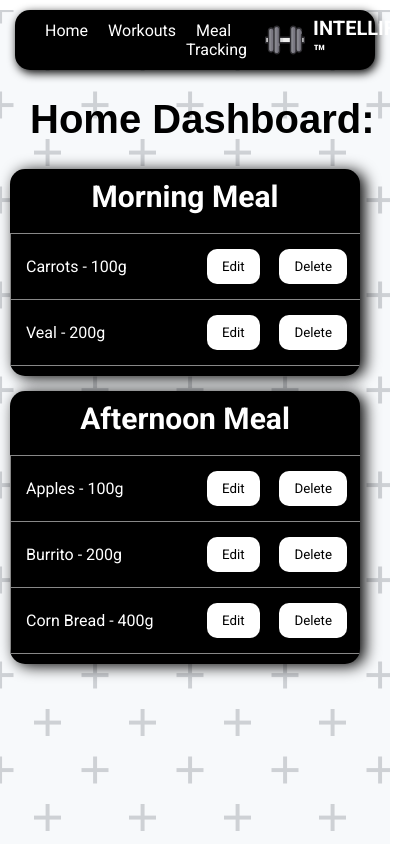
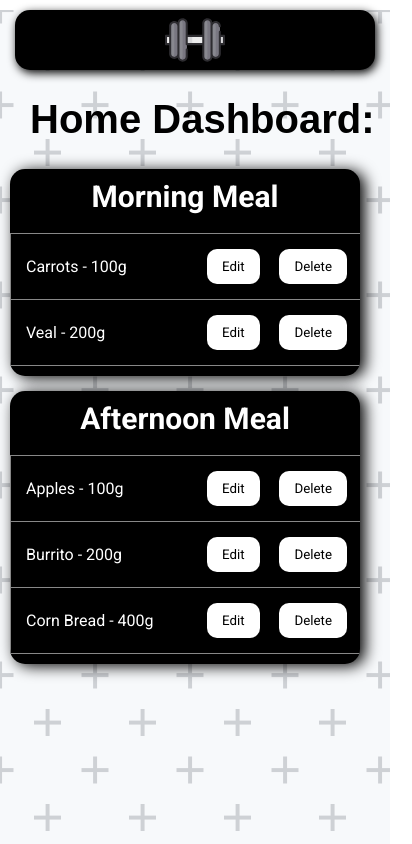
Before and after one commit to nicknitride/CSCI-42_Group_Repo, a React (Vite) app in the folder intellifit/: page / in a window 390 px wide. Shown: the whole page, 412 px wide, since content can reach past the window. Built offline with nearby package versions, Linux system fonts and the light colour scheme.

Commit message:
Fixed navigation bar for mobile view

```diff
--- a/intellifit/src/component-pages/WorkoutsAdd.css
+++ b/intellifit/src/component-pages/WorkoutsAdd.css
@@ -104,90 +104,3 @@ select {
       opacity: 1;
     }
   }
-
- /* Define styles for mobile */
-@media screen and (max-width: 600px) {
-  .addForm_Container {
-      padding: 1em;
-      margin-left: 10px;
-      margin-right: 10px;
-  }
-
-  .exInputFieldsContainer .exerSelect,
-  .exInputFieldsContainer .reps,
-  .exInputFieldsContainer .sets,
-  .exInputFieldsContainer .distance {
-      flex: 0 0 100%;
-      margin-bottom: 1em;
-  }
-
-  #addExercise,
-  #Add-Workout {
-      padding: 0.5em 1em;
-      font-size: 0.9rem;
-  }
-
-  .chooseWorkoutText {
-      font-size: 1.2rem;
-  }
-
-  select {
-      font-size: 0.9rem;
-  }
-
-  .navbar {
-      background-color: #333;
-      padding: 1em;
-      display: flex;
-      justify-content: space-between;
-      align-items: center;
-  }
-
-  .logo img {
-      height: 40px;
-  }
-
-  .menu-icon {
-      display: none;
-      color: #fff;
-      cursor: pointer;
-  }
-
-  .menu-dropdown {
-      display: flex;
-  }
-
-  .menu-dropdown a {
-      color: #fff;
-      text-decoration: none;
-      padding: 0 1em;
-  }
-
-  .menu-dropdown {
-      display: none;
-      flex-direction: column;
-      background-color: #333;
-      position: absolute;
-      top: 60px;
-      left: 0;
-      width: 100%;
-  }
-
-  .menu-dropdown a {
-      padding: 1em;
-      border-bottom: 1px solid #777;
-  }
-
-  .menu-icon {
-      display: block;
-  }
-}
-
-/* function toggleMenu() {
-  var menu = document.getElementById("menuDropdown");
-  if (menu.style.display === "flex") {
-      menu.style.display = "none";
-  } else {
-      menu.style.display = "flex";
-  }
-} */
--- a/intellifit/src/component-pages/WorkoutsAdd.tsx
+++ b/intellifit/src/component-pages/WorkoutsAdd.tsx
@@ -265,14 +265,6 @@ function WorkoutsAdd(){
             <div className="minigreeter-container">
                 <Minigreeter label="Add a Workout"></Minigreeter>
             </div>
-            <div className="dropdown">
-                   <button>Intellifit</button>
-                    <div className="content">
-                        <a href="#">Home</a>
-                        <a href="#">Workouts</a>
-                        <a href="#">Meal Tracking</a>
-                </div>
-            </div>
             <div className="addForm_Container">
                 <form className="addForm" onSubmit={handleSubmit}>
                     <div className="workoutField">
--- a/intellifit/src/components/Navbar.tsx
+++ b/intellifit/src/components/Navbar.tsx
@@ -1,26 +1,49 @@
+import React, { useState } from 'react';
 import "../css/Navbar.css";
 import gymlogo from "../assets/1_gym.svg";
+import { Link } from "react-router-dom";
+
 function Navbar() {
+  const [showDropdown, setShowDropdown] = useState(false);
+
+  const toggleDropdown = () => {
+    setShowDropdown(!showDropdown);
+  };
+
   return (
     <>
       <div className="outer-nav-flex">
         <div className="left-nav-flex">
           <div className="rounded-button">
-            <a href="/">Home</a>
+            <Link to="/">Home</Link>
           </div>
           <div className="rounded-button">
-            <a href="/workouts">Workouts</a>
+            <Link to="/workouts">Workouts</Link>
           </div>
           <div className="rounded-button">
-            <a href="/meals">Meal Tracking</a>
+            <Link to="/meals">Meal Tracking</Link>
           </div>
         </div>
         <div className="nav-logo">
           <img src={gymlogo} alt="Gym Logo" />
           <span>Intellifit {String.fromCharCode(8482)}</span>
         </div>
+
+        {/* Mobile dropdown */}
+        <div className="dropdown-mobile" onClick={toggleDropdown}>
+          <img src={gymlogo} alt="Gym Logo" />
+          {showDropdown && (
+            <div className="content">
+              <a href="http://localhost:5173/">Home</a>
+              <a href="http://localhost:5173/workouts">Workouts</a>
+              <a href="http://localhost:5173/meals">Meal Tracking</a>
+            </div>
+          )}
+        </div>
+
       </div>
     </>
   );
 }
+
 export default Navbar;
--- a/intellifit/src/css/Navbar.css
+++ b/intellifit/src/css/Navbar.css
@@ -62,3 +62,67 @@
     padding: 5px 8px;
     border-radius: 10px;
 }
+
+.dropdown-mobile{
+    display:none;
+}
+
+/* Hide Intellifit logo and text in mobile view */
+@media only screen and (max-width: 768px) {
+    .nav-logo {
+        display: none;
+    }
+
+    .left-nav-flex {
+        display: none;
+    }
+
+    .dropdown-mobile {
+      display: flex;
+      align-items: center;
+      justify-content: center;
+      position: relative;
+      margin: 0 auto;
+    }
+
+    .dropdown-mobile img {
+      display: inline-block;
+      height: 60px;
+      border-radius: 10px;
+      margin-right: 0px;
+    }
+
+    /* Dropdown format (vertical) */
+    .dropdown-mobile a {
+      display: block;
+      color: black;
+      text-decoration: none;
+      padding: 10px 15px;
+    }
+
+    .dropdown-mobile .content {
+      display: none;
+      text-align: center;
+      position: absolute;
+      background-color: white;
+      min-width: 130px;
+      box-shadow: 2px 2px 5px black(0, 0%, 80%);
+      /* Dropdown above elements */
+      z-index: 1;
+      top: 100%; /* Adjust the gap between the logo and dropdown content */
+      left: 45%;
+      transform: translateX(-50%);
+    }
+
+    .dropdown-mobile:hover .content {
+      display: block;
+    }
+
+    .dropdown-mobile:hover button {
+      background-color: hsl(0, 0%, 70%);
+    }
+
+    .dropdown-mobile a:hover {
+      background-color: hsl(0. 0%, 70%);
+    }
+  }
```
Also changed, not shown: 1 other file (tests, documents, lock files or other folders).
